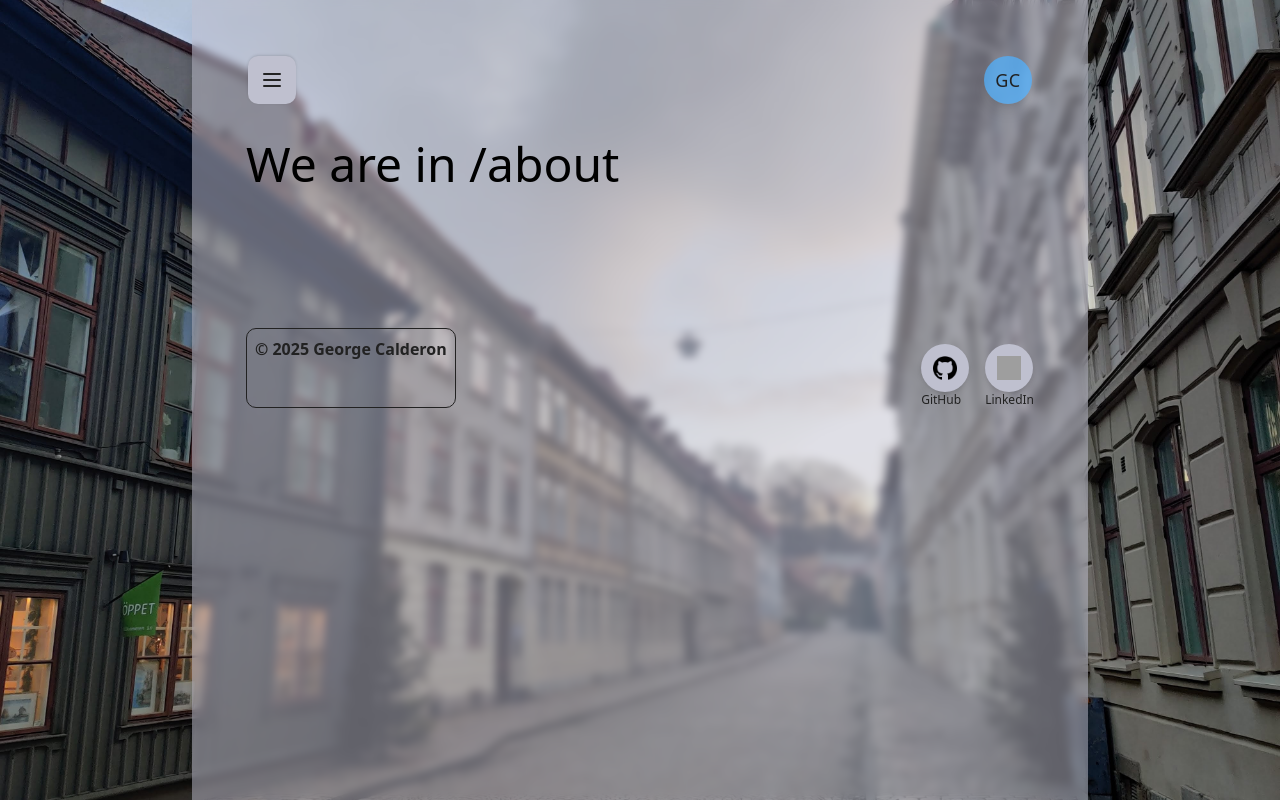
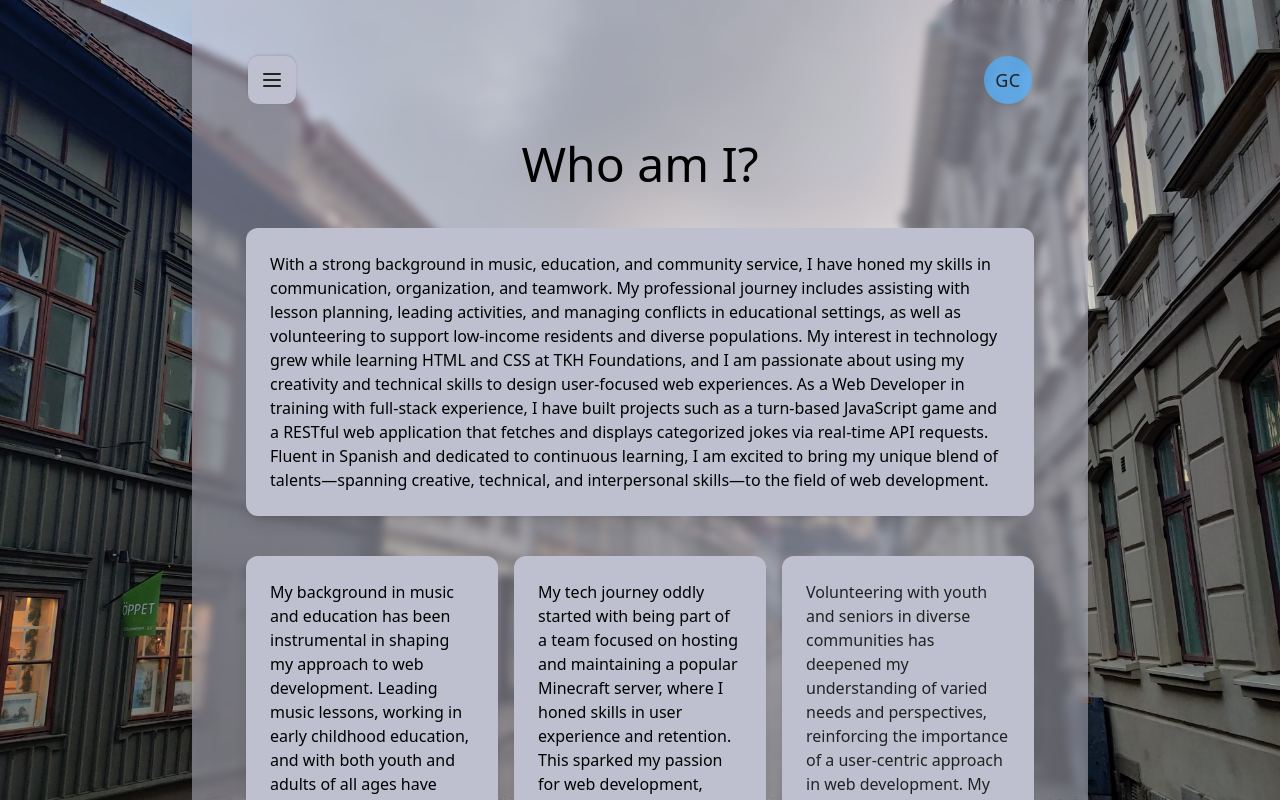
Before and after one commit to gcalder1/George_C_React_Portfolio, a React (Vite) app in the folder frontend/: page /about in a window 1280 px wide. Built offline with nearby package versions, Linux system fonts and the light colour scheme; grey boxes are pictures that could not be loaded.

Commit message:
Created basic about page with relevant infos

```diff
--- a/frontend/src/PageComponents/About.jsx
+++ b/frontend/src/PageComponents/About.jsx
@@ -1,9 +1,82 @@
 import { useState } from "react";
+import { InfoCard } from "../components/InfoCard";
+import { ListCard } from "../Components/ListCard";
 
 export const About = () => {
     return (
         <div className="pt-5 pb-10 pl-3.5 pr-3.5">
-            <p className="text-5xl">We are in /about</p>
+            <p className="text-5xl text-center pb-10">Who am I?</p>
+            <div>
+                <InfoCard
+                infoCardStyling={"bg-[#BFC0CF] text-black p-6 rounded-xl shadow-lg"}
+                infoCardContent={"With a strong background in music, education, and community service, I have honed my skills in communication, organization, and teamwork. My professional journey includes assisting with lesson planning, leading activities, and managing conflicts in educational settings, as well as volunteering to support low-income residents and diverse populations. My interest in technology grew while learning HTML and CSS at TKH Foundations, and I am passionate about using my creativity and technical skills to design user-focused web experiences. As a Web Developer in training with full-stack experience, I have built projects such as a turn-based JavaScript game and a RESTful web application that fetches and displays categorized jokes via real-time API requests. Fluent in Spanish and dedicated to continuous learning, I am excited to bring my unique blend of talents—spanning creative, technical, and interpersonal skills—to the field of web development."}
+                />
+            </div>
+            <div className=" flex flex-row pt-10 gap-4">
+                <InfoCard
+                infoCardStyling={"flex-1 h-80 overflow-y-auto bg-[#BFC0CF] text-black p-6 rounded-xl shadow-lg transition duration-300 hover:scale-105 hover:shadow-xl"}
+                infoCardContent={"My background in music and education has been instrumental in shaping my approach to web development. Leading music lessons, working in early childhood education, and with both youth and adults of all ages have honed my ability to communicate effectively and create engaging content that resonates with audiences everywhere."}
+                />
+                <InfoCard
+                infoCardStyling={"flex-1 h-80 overflow-y-auto bg-[#BFC0CF] text-black p-6 rounded-xl shadow-lg transition duration-300 hover:scale-105 hover:shadow-xl"}
+                infoCardContent={"My tech journey oddly started with being part of a team focused on hosting and maintaining a popular Minecraft server, where I honed skills in user experience and retention. This sparked my passion for web development, blending aesthetics and functionality to create engaging interfaces for gamers to enjoy. My journy with TKH continue to foster this user-centric interest via my experience in fullstack development."}
+                />
+                <InfoCard
+                infoCardStyling={"flex-1 h-80 overflow-y-auto bg-[#BFC0CF] text-[#222222] p-6 rounded-xl shadow-lg transition duration-300 hover:scale-105 hover:shadow-xl"}
+                infoCardContent={"Volunteering with youth and seniors in diverse communities has deepened my understanding of varied needs and perspectives, reinforcing the importance of a user-centric approach in web development. My commitment to service drives me to use technology to make a positive and memorable impact. "}
+                />
+            </div>
+            <div className="pt-10 grid grid-cols-3 gap-6">
+                <ListCard styling={""} title={"Hobbies"} items={[
+                    { icon: "🎵", text: "Listening to and creating music" },
+                    { icon: "💪", text: "Working out" },
+                    { icon: "🎮", text: "Playing PC and Mobile Games" },
+                    { icon: "📸", text: "Exploring NYC" },
+                    { icon: "🧁", text: "Attempting baking" },
+                ]}/>
+                <ListCard styling={""} title={"Aspirations"} items={[
+                    { icon: "🌍", text: "Traveling the world twice" },
+                    { icon: "🍽️", text: "Beating the disgusting food museum challenge" },
+                    { icon: "🗣️", text: "Learning 3 more languages" },
+                    { icon: "🌐", text: "Creating an enjoyable website" },
+                    { icon: "🚴‍♂️", text: "Learning how to ride a bike" },
+                    ]}/>
+                <ListCard styling={""} title={"Habits"} items={[
+                    { icon: "🙏", text: "Daily Gratitude" },
+                    { icon: "📖", text: "Reading about something positive at least once a day" },
+                    { icon: "🎯", text: "Revisiting an un-touched skill" },
+                    { icon: "📚", text: "Trying a new book each season" },
+                    { icon: "⏰", text: "Not eating past 8 PM until 8 AM" },
+                    ]}/>
+                <ListCard styling={""} title={"Strengths"} items={[
+                    { icon: "📣", text: "I’m a cheerleader" },
+                    { icon: "🤝", text: "I thrive in collaborative environments" },
+                    { icon: "✨", text: "I enjoy helping my team shine" },
+                    { icon: "🔥", text: "I’m relentless and ready to learn new things" },
+                    { icon: "🌟", text: "I have a strong belief in the potential of those around me" },
+                    ]}/>
+                <ListCard styling={""} title={"Weaknesses"} items={[
+                    { icon: "⚖️", text: "Work-life balance" },
+                    { icon: "💼", text: "Over-investment in projects" },
+                    { icon: "🎤", text: "Public speaking" },
+                    { icon: "💬", text: "Communicating ideas" },
+                    { icon: "🔍", text: "Over-focusing on details" },
+                    ]}/>
+                <ListCard styling={""} title={"Passions"} items={[
+                    { icon: "📚", text: "Life-long learning" },
+                    { icon: "🤲", text: "Community Service and Outreach" },
+                    { icon: "✈️", text: "Travel and Cultural Exploration" },
+                    { icon: "🧑‍🤝‍🧑", text: "Meeting new people" },
+                    { icon: "🏡", text: "Creating safe spaces" },
+                    ]}/>
+            </div>
         </div>
     )
 }
+
+/*
+<InfoCard
+    infoCardStyling={""}
+    infoCardContent={""}
+/>
+*/
--- /dev/null
+++ b/frontend/src/components/ListCard.jsx
@@ -0,0 +1,15 @@
+export const ListCard = ({ title, items, styling }) => {
+  return (
+    <div className={styling}>
+      <h2 className="text-2xl font-semibold mb-4">{title}</h2>
+      <ul className="space-y-2">
+        {items.map((item, index) => (
+          <li key={index} className="flex items-center gap-2">
+            <span>{item.icon}</span>
+            <span>{item.text}</span>
+          </li>
+        ))}
+      </ul>
+    </div>
+  );
+};
```
